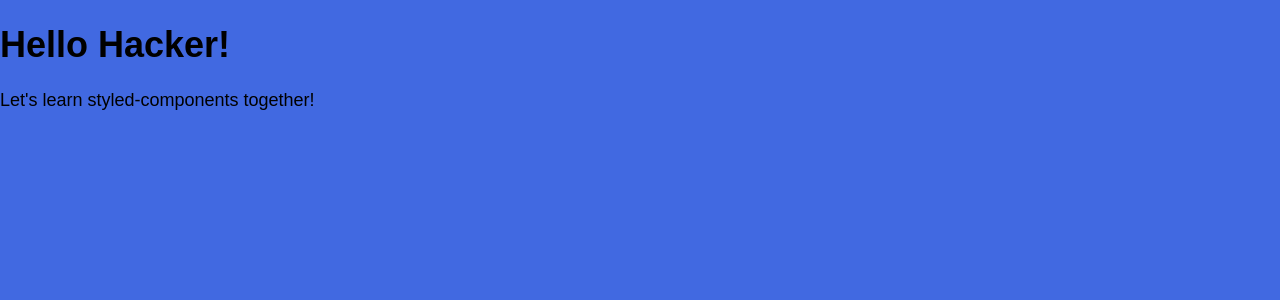
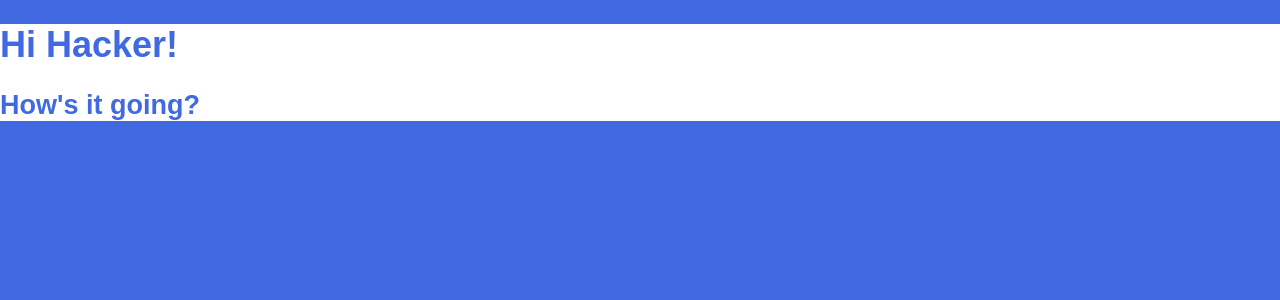
Before and after one commit to VictoriaWika/styled-components-exercises, a React (Create React App) app: page / in a window 1280 px wide. Shown: the top 300 px of the page. Built offline with nearby package versions, Linux system fonts and the light colour scheme.

Commit message:
Add AppHeader and style Header component

```diff
--- a/src/App.js
+++ b/src/App.js
@@ -7,11 +7,12 @@
  * Don't forget to import 'styled-components/macro'!
  */
 
+import AppHeader from "./AppHeader";
+
 export default function App() {
   return (
     <div>
-      <h1>Hello Hacker!</h1>
-      <p>Let's learn styled-components together!</p>
+      <AppHeader title={'Hi Hacker!'} subtitle={"How's it going?"}/>
     </div>
   )
 }
--- /dev/null
+++ b/src/AppHeader.js
@@ -0,0 +1,15 @@
+import styled from 'styled-components/macro'
+
+export default function AppHeader({title, subtitle}) {
+ return (
+     <Header>
+         <h1>{title}</h1>
+         <h2>{subtitle}</h2>
+     </Header>
+ )
+}
+
+const Header = styled.header`
+    background-color: white;
+    color: royalblue;
+`
```
